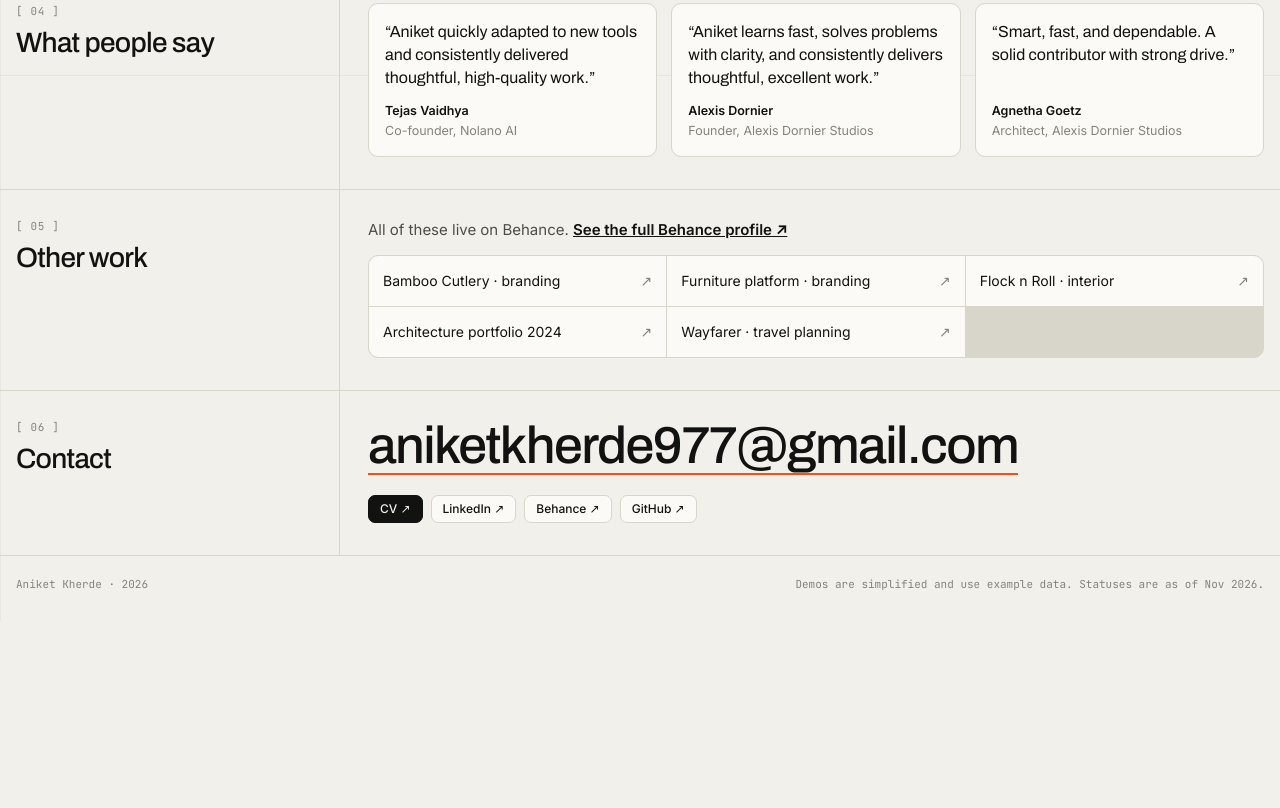
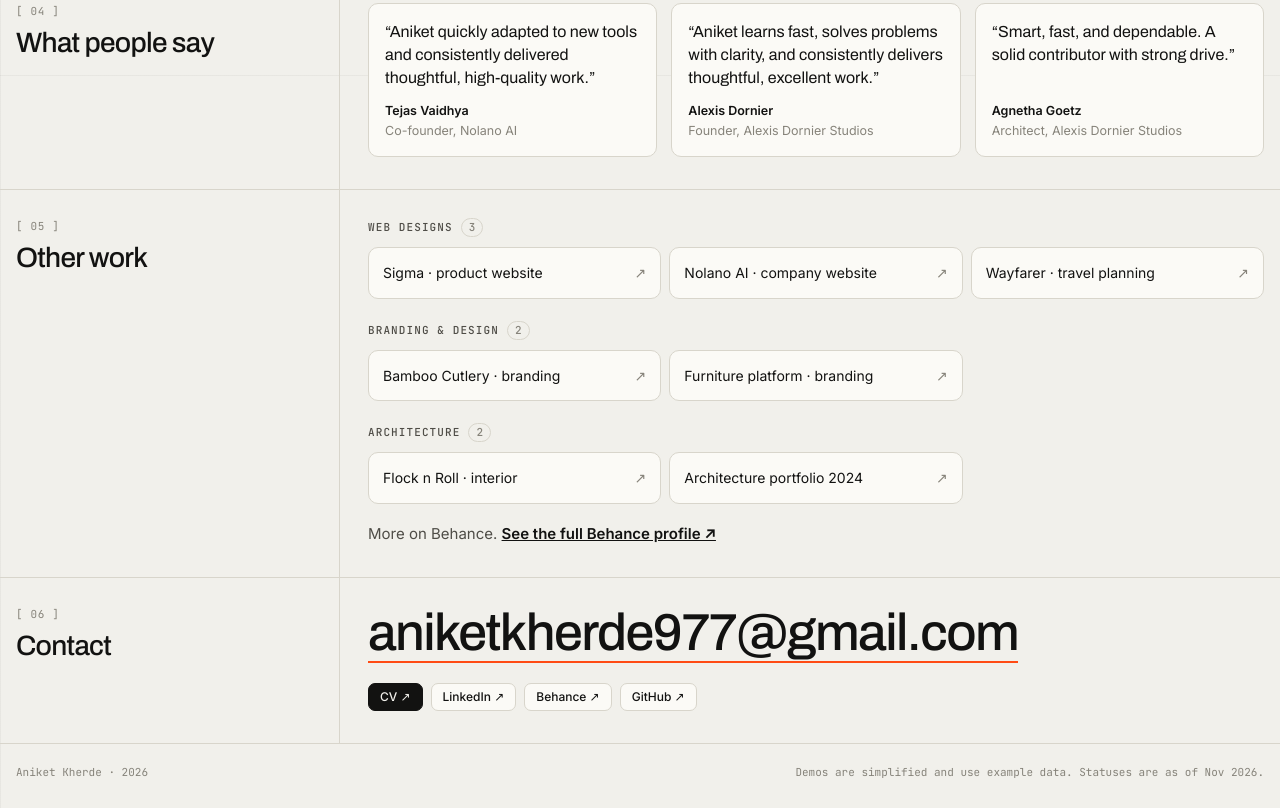
Before and after one commit to aniketkherde4701/aniket-portfolio, a plain HTML site: page index.html in a window 1280 px wide. Shown: the part 3125-3933 px from the top of the page. Before the commit the page ends 3746 px from the top, so only its background shows below. Drawn offline with Linux system fonts and the light colour scheme.

Commit message:
Add files via upload

```diff
--- a/index.html
+++ b/index.html
@@ -688,9 +688,10 @@ body:not(.desk-open) .scope-btn{display:none}
 .ph.has{cursor:zoom-in}.lb{position:fixed;inset:0;z-index:1000;display:none;place-items:center;padding:4vh 4vw;background:rgba(10,10,9,.88);cursor:zoom-out}.lb.on{display:grid}.lb img{max-width:100%;max-height:92vh;object-fit:contain;border-radius:10px;box-shadow:0 20px 60px rgba(0,0,0,.5)}.lbx{position:absolute;top:14px;right:18px;width:40px;height:40px;border-radius:50%;border:0;background:rgba(255,255,255,.14);color:#fff;font-size:24px;cursor:pointer}
 
 a.lk{color:var(--ink);text-decoration:none}a.lk:hover{border-color:var(--ink)}
+
+.ogrp+.ogrp{margin-top:22px}.ocat{margin:0 0 10px;font:500 11px/1 var(--f-mono);letter-spacing:.1em;text-transform:uppercase;color:var(--ink2);display:flex;align-items:center;gap:8px}.ocat small{font:inherit;color:var(--ink3);border:1px solid var(--line);border-radius:999px;padding:3px 7px;letter-spacing:0}
+.ogrp .other{grid-template-columns:repeat(3,minmax(0,1fr));gap:8px;background:none;border:0;border-radius:0;overflow:visible}.ogrp .other a{border:1px solid var(--line);border-radius:10px}@media (max-width:900px){.ogrp .other{grid-template-columns:1fr}}
 </style>
-<!-- Vercel Web Analytics -->
-<script defer src="https://cdn.vercel-insights.com/v1/script.js"></script>
 </head>
 <body>
 
@@ -784,7 +785,11 @@ const EXPERIENCE=[
  ["Arth Design Build","Architectural Intern","BIM coordination to LOD 400; automated model checks with Dynamo.","Jun – Aug 2022"]
 ];
 const QUOTES=[["TV","Tejas Vaidhya","Co-founder, Nolano AI","Aniket quickly adapted to new tools and consistently delivered thoughtful, high-quality work."],["AD","Alexis Dornier","Founder, Alexis Dornier Studios","Aniket learns fast, solves problems with clarity, and consistently delivers thoughtful, excellent work."],["AG","Agnetha Goetz","Architect, Alexis Dornier Studios","Smart, fast, and dependable. A solid contributor with strong drive."]];
-const OTHER=[["Bamboo Cutlery · branding","https://www.behance.net/gallery/219990967/Branding-Bamboo-Cutlery-Brand"],["Furniture platform · branding","https://www.behance.net/gallery/194176051/Branding-Furniture-selling-platform"],["Flock n Roll · interior","https://www.behance.net/gallery/169217075/Flock-n-Roll"],["Architecture portfolio 2024","https://www.behance.net/gallery/190465651/Architectural-Portfolio-2024-Aniket-Kherde"],["Wayfarer · travel planning","https://www.behance.net/gallery/258752209/Wayfarer-Travel-planning"]];
+const OTHER=[
+ ["Web designs",[["Sigma · product website","https://lower-principles-104031.framer.app/"],["Nolano AI · company website","https://nolano.ai/"],["Wayfarer · travel planning","https://www.behance.net/gallery/258752209/Wayfarer-Travel-planning"]]],
+ ["Branding & design",[["Bamboo Cutlery · branding","https://www.behance.net/gallery/219990967/Branding-Bamboo-Cutlery-Brand"],["Furniture platform · branding","https://www.behance.net/gallery/194176051/Branding-Furniture-selling-platform"]]],
+ ["Architecture",[["Flock n Roll · interior","https://www.behance.net/gallery/169217075/Flock-n-Roll"],["Architecture portfolio 2024","https://www.behance.net/gallery/190465651/Architectural-Portfolio-2024-Aniket-Kherde"]]]
+];
 const EMAIL="aniketkherde977@gmail.com",GMAIL="https://mail.google.com/mail/?view=cm&fs=1&to=aniketkherde977@gmail.com&su=Let%E2%80%99s%20Work%20Together",LINKEDIN="https://www.linkedin.com/in/aniket-kherde-181120219/",CV="https://drive.google.com/file/d/1rXEKSZ8jDrfb9V_wA51wx7i45IXG0bwg/view?usp=sharing";
 
 /* Hero diff: a generic portfolio, edited into Aniket's. */
@@ -1448,7 +1453,7 @@ function appendix(){
     </div></div></section>
    <section><div class="k"><div class="lbl">[ 03 ]</div><h2>Experience</h2></div><div class="v"><div class="xp">${EXPERIENCE.map(([co,role,d,t])=>`<div><time>${esc(t)}</time><div><b>${esc(co)}</b> · <i>${esc(role)}</i><p>${esc(d)}</p></div></div>`).join("")}</div></div></section>
    <section><div class="k"><div class="lbl">[ 04 ]</div><h2>What people say</h2></div><div class="v"><div class="quotes">${QUOTES.map(([i,n,r,q])=>`<figure><blockquote>“${esc(q)}”</blockquote><figcaption><b>${esc(n)}</b>${esc(r)}</figcaption></figure>`).join("")}</div></div></section>
-   <section><div class="k"><div class="lbl">[ 05 ]</div><h2>Other work</h2></div><div class="v"><p style="margin:0 0 14px;color:var(--ink2)">All of these live on Behance. <a href="https://www.behance.net/aniket_kherde" target="_blank" rel="noopener" style="color:var(--ink);font-weight:600">See the full Behance profile ↗</a></p><div class="other">${OTHER.map(([t,u])=>u?`<a href="${u}" target="_blank" rel="noopener">${esc(t)}</a>`:`<span>${esc(t)} · on request</span>`).join("")}</div></div></section>
+   <section><div class="k"><div class="lbl">[ 05 ]</div><h2>Other work</h2></div><div class="v">${OTHER.map(([cat,items])=>`<div class="ogrp"><h3 class="ocat">${esc(cat)}<small>${items.length}</small></h3><div class="other">${items.map(([t,u])=>`<a href="${u}" target="_blank" rel="noopener">${esc(t)}</a>`).join("")}</div></div>`).join("")}<p style="margin:18px 0 0;color:var(--ink2)">More on Behance. <a href="https://www.behance.net/aniket_kherde" target="_blank" rel="noopener" style="color:var(--ink);font-weight:600">See the full Behance profile ↗</a></p></div></section>
    <section class="contact" id="contact"><div class="k"><div class="lbl">[ 06 ]</div><h2>Contact</h2></div><div class="v"><a class="big" href="${esc(GMAIL)}" target="_blank" rel="noopener">${EMAIL}</a><div class="row"><a class="btn pri" href="${CV}" target="_blank" rel="noopener">CV ↗</a><a class="btn" href="${LINKEDIN}" target="_blank" rel="noopener">LinkedIn ↗</a><a class="btn" href="https://www.behance.net/aniket_kherde" target="_blank" rel="noopener">Behance ↗</a><a class="btn" href="https://github.com/aniketkherde4701" target="_blank" rel="noopener">GitHub ↗</a></div></div></section>
   </div>
   <footer class="foot"><span>Aniket Kherde · 2026</span><span>Demos are simplified and use example data. Statuses are as of Nov 2026.</span></footer>`;
```
